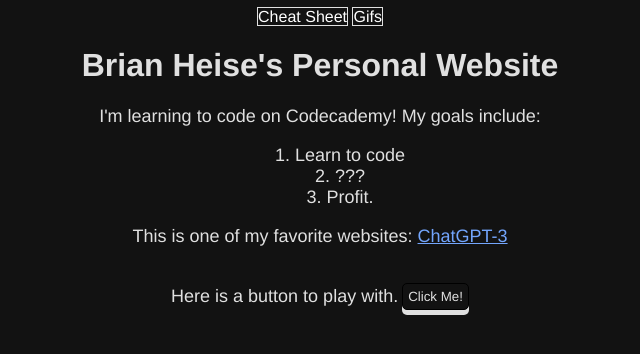
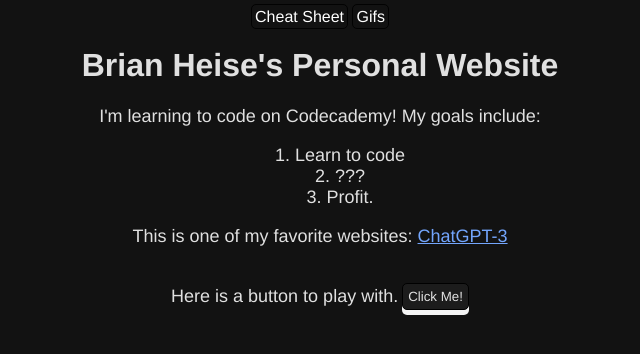
Before and after one commit to SkipeeMcghee/Personal-Website, a plain HTML site: page index.html in a window 1280 px wide. Shown: the full height of the page, 320-960 px from the left. Drawn offline with Linux system fonts and the light colour scheme.

Commit message:
stylingNav

```diff
--- a/resources/CSS/styles.css
+++ b/resources/CSS/styles.css
@@ -19,32 +19,43 @@ a {
 button {
   display: inline;
   padding: 5px;
+  background-color: #1c1c1c;
   border: 1px solid rgb(0, 0, 0);
   border-radius: 5px;
   text-decoration: none;
-  box-shadow: 0px 5px;
+  box-shadow: 0px 5px whitesmoke;
 }
 
 button:hover {
   cursor: pointer;
-  background-color: #000000;
-}
+  background-color: rgb(255, 255, 255);
+  color: black;
+  box-shadow: 0px 5px whitesmoke;
+  }
 
 button:active {
   margin-top: 5px;
-  color: rgb(255, 255, 255, 0.87);
+  color: rgba(0, 0, 0, 0.87);
   box-shadow: 0px 0px;
 }
 
 nav a {
   cursor: pointer;
+  border-radius: 5px;
+  padding: 3px;
   text-decoration: none;
   color: white;
-  border: 1px solid rgb(255, 255, 255, 0.87);
+  border: 1px solid rgba(0, 0, 0, 0.87);
 }
 
 nav a:hover {
-  background-color:rgb(90, 90, 90)
+  background-color:rgb(255, 255, 255);
+  box-shadow: 0px 2px rgb(255, 255, 255);
+  color:#000000;
+}
+
+nav a:active {
+  box-shadow: 0px 0px;
 }
 
 table {
```
